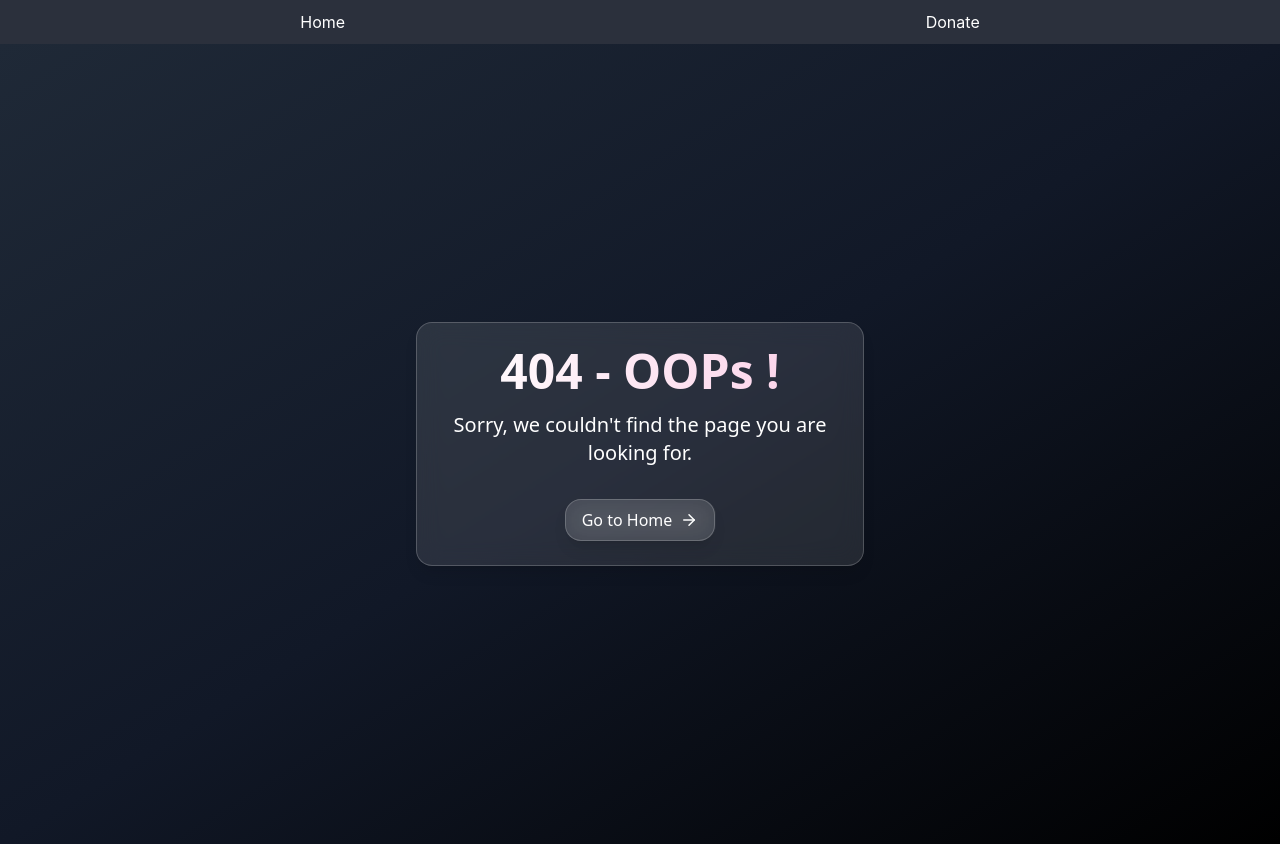
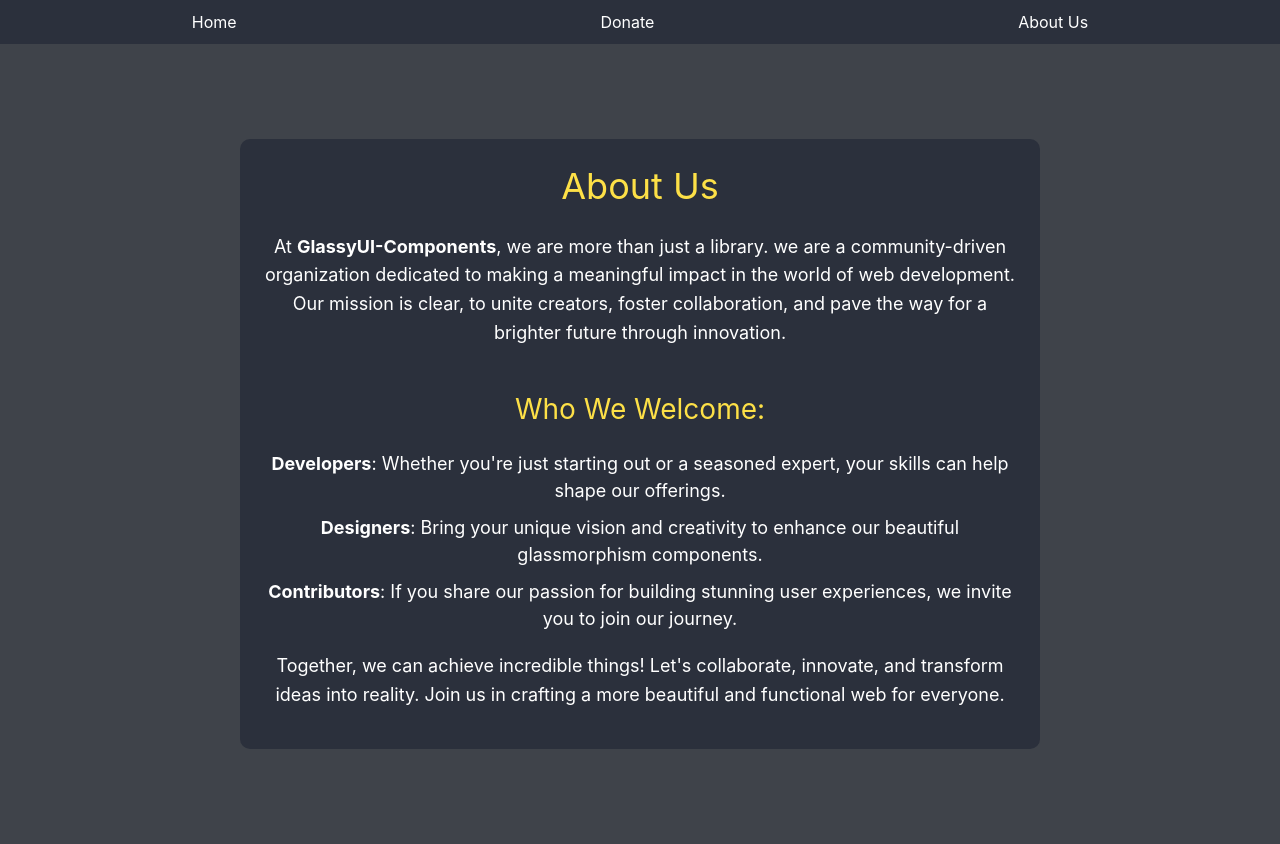
Before and after one commit to Jaishree2310/GlassyUI-Components, a React (Create React App) app: page /about in a window 1280 px wide. Before the commit this address had no page. Built offline with nearby package versions, Linux system fonts and the light colour scheme.

Commit message:
Added AboutUs Page

```diff
--- a/src/App.tsx
+++ b/src/App.tsx
@@ -16,6 +16,7 @@ import NavigationDetailsPage from './components/NavigationDetailsPage';
 import GlassMorphismGenrator from './components/GlassMorphismGenrator';
 import SliderDetailsPage from './components/SliderDetailsPage';
 import DonationPage from './components/DonationPage';
+import AboutUsPage from './components/AboutUsPage';
 import Header from './components/Header';
 import DropdowndetailsPage from './components/DropdowndetailsPage';
 import AuthenticationCard from './components/AuthenticationCards';
@@ -51,6 +52,9 @@ const App: React.FC = () => {
         <Route path='/' element={<GlassyUILandingPage />} />
         <Route path='/donate' element={<DonationPage />} />
 
+        {/* the AboutUs Page route */}
+        <Route path='/about' element={<AboutUsPage />} />
+
         <Route path='*' element={<NotFoundPage />} />
       </Routes>
     </Router>
--- /dev/null
+++ b/src/components/AboutUsPage.tsx
@@ -0,0 +1,96 @@
+import React, { useEffect } from 'react';
+
+const AboutUsPage: React.FC = () => {
+  useEffect(() => {
+    document.body.style.backgroundColor = '#3f434a';
+    return () => {
+      document.body.style.backgroundColor = '';
+    };
+  }, []);
+
+  return (
+    <div style={pageContainerStyle}>
+      <div style={aboutContainerStyle}>
+        <h1 style={headingStyle}>About Us</h1>
+        <p style={paragraphStyle}>
+          At <strong>GlassyUI-Components</strong>, we are more than just a
+          library. we are a community-driven organization dedicated to making a
+          meaningful impact in the world of web development. Our mission is
+          clear, to unite creators, foster collaboration, and pave the way for a
+          brighter future through innovation.
+        </p>
+        <h2 style={subheadingStyle}>Who We Welcome:</h2>
+        <ul style={listStyle}>
+          <li style={listItemStyle}>
+            <strong>Developers</strong>: Whether you're just starting out or a
+            seasoned expert, your skills can help shape our offerings.
+          </li>
+          <li style={listItemStyle}>
+            <strong>Designers</strong>: Bring your unique vision and creativity
+            to enhance our beautiful glassmorphism components.
+          </li>
+          <li style={listItemStyle}>
+            <strong>Contributors</strong>: If you share our passion for building
+            stunning user experiences, we invite you to join our journey.
+          </li>
+        </ul>
+        <p style={paragraphStyle}>
+          Together, we can achieve incredible things! Let's collaborate,
+          innovate, and transform ideas into reality. Join us in crafting a more
+          beautiful and functional web for everyone.
+        </p>
+      </div>
+    </div>
+  );
+};
+
+// Inline styles
+const pageContainerStyle: React.CSSProperties = {
+  display: 'flex',
+  justifyContent: 'center',
+  alignItems: 'center',
+  height: '100vh',
+};
+
+const aboutContainerStyle: React.CSSProperties = {
+  backgroundColor: '#2b303c',
+  color: 'white',
+  padding: '20px',
+  borderRadius: '10px',
+  maxWidth: '800px',
+  textAlign: 'center',
+};
+
+const headingStyle: React.CSSProperties = {
+  color: '#fde047',
+  fontSize: '36px',
+  marginBottom: '20px',
+};
+
+const paragraphStyle: React.CSSProperties = {
+  fontSize: '18px',
+  lineHeight: '1.6',
+  marginBottom: '20px',
+};
+
+const subheadingStyle: React.CSSProperties = {
+  color: '#fde047',
+  fontSize: '28px',
+  marginTop: '40px',
+  marginBottom: '10px',
+};
+
+const listStyle: React.CSSProperties = {
+  listStyleType: 'none',
+  padding: 0,
+  margin: '20px 0',
+};
+
+const listItemStyle: React.CSSProperties = {
+  marginBottom: '10px',
+  fontSize: '18px',
+  lineHeight: '1.5',
+  color: 'white',
+};
+
+export default AboutUsPage;
--- a/src/components/Header.tsx
+++ b/src/components/Header.tsx
@@ -1,4 +1,4 @@
-import React, { useState } from 'react';
+import React from 'react';
 import { Link } from 'react-router-dom';
 
 const Header: React.FC = () => {
@@ -9,8 +9,8 @@ const Header: React.FC = () => {
           <Link
             to='/'
             style={linkStyle}
-            onMouseEnter={e => (e.currentTarget.style.color = '#fde047')} // Change to yellow on hover
-            onMouseLeave={e => (e.currentTarget.style.color = 'white')} // Change back to white when not hovered
+            onMouseEnter={e => (e.currentTarget.style.color = '#fde047')}
+            onMouseLeave={e => (e.currentTarget.style.color = 'white')}
           >
             Home
           </Link>
@@ -19,10 +19,20 @@ const Header: React.FC = () => {
           <Link
             to='/donate'
             style={linkStyle}
-            onMouseEnter={e => (e.currentTarget.style.color = '#fde047')} // Change to yellow on hover
-            onMouseLeave={e => (e.currentTarget.style.color = 'white')} // Change back to white when not hovered
+            onMouseEnter={e => (e.currentTarget.style.color = '#fde047')}
+            onMouseLeave={e => (e.currentTarget.style.color = 'white')}
           >
             Donate
+          </Link>
+        </li>
+        <li style={liStyle}>
+          <Link
+            to='/about'
+            style={linkStyle}
+            onMouseEnter={e => (e.currentTarget.style.color = '#fde047')}
+            onMouseLeave={e => (e.currentTarget.style.color = 'white')}
+          >
+            About Us
           </Link>
         </li>
       </ul>
@@ -49,9 +59,9 @@ const liStyle: React.CSSProperties = {
 };
 
 const linkStyle: React.CSSProperties = {
-  color: 'white', // Initial color is white
-  textDecoration: 'none', // Remove underline
-  transition: 'color 0.3s ease', // Smooth transition for color change
+  color: 'white',
+  textDecoration: 'none',
+  transition: 'color 0.3s ease',
 };
 
 export default Header;
```
Also changed, not shown: 1 other file (tests, documents, lock files or other folders).
